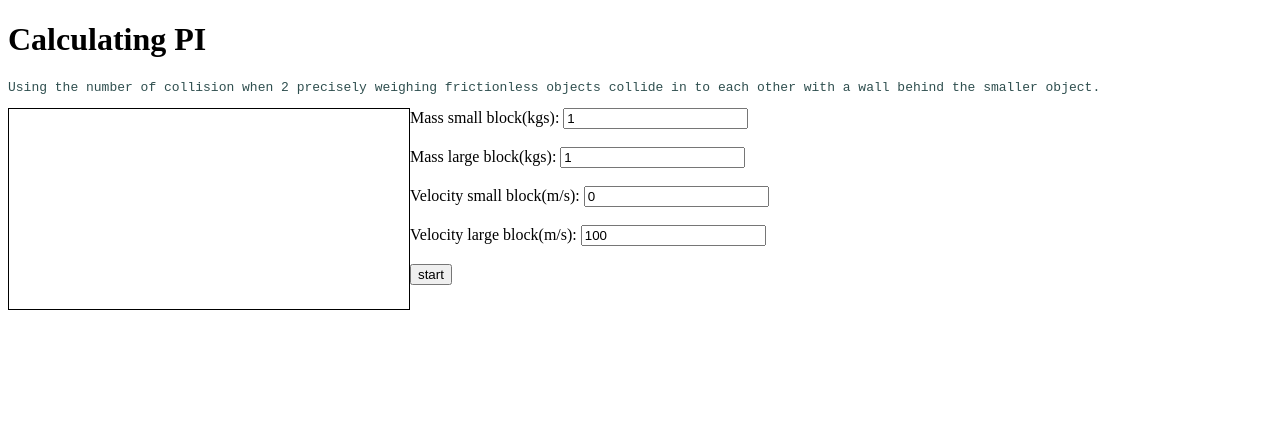
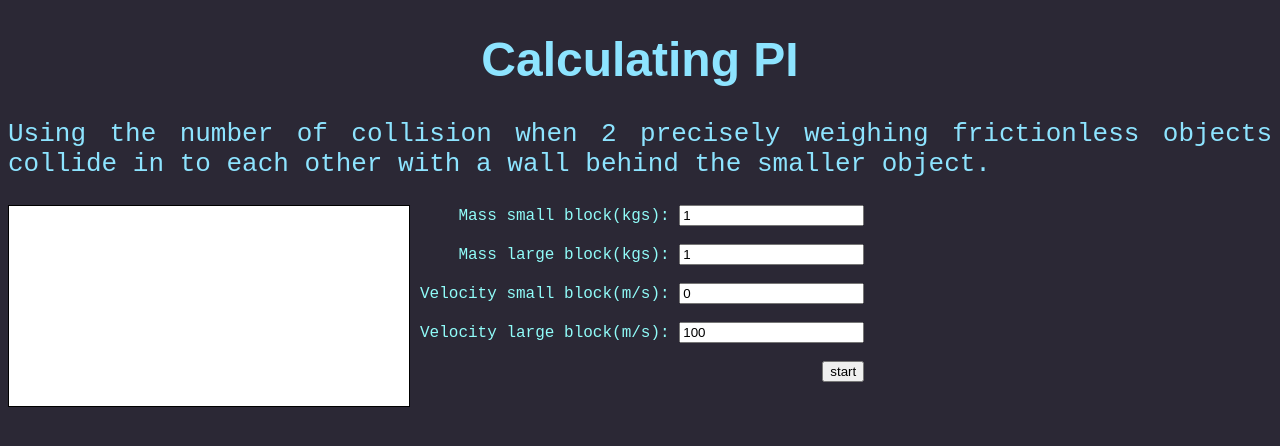
Before and after one commit to KishiKyle/KishiKyle.github.io, a plain HTML site: page index.html in a window 1280 px wide. Drawn offline with Linux system fonts and the light colour scheme.

Commit message:
Started front end look

```diff
--- a/Style.css
+++ b/Style.css
@@ -1,10 +1,39 @@
+/* Sonic silver */
+/* 7A7978 */
+
+/* ETON Blue */
+/* 87CBAC */
+
+/* Aquamarine */
+/* 90FFDC */
+
+/* Winter wizard */
+/* 8DE4FF */
+
+/* light sky blue */
+/* 8AC4FF */
+
+body {
+  background-color: #2b2835;
+}
+
+h1 {
+  font-size: 3em;
+  font-family: "Raleway", sans-serif;
+  color: #8de4ff;
+  text-align: center;
+}
+
 #info {
+  font-size: 2em;
   font-family: monospace;
-  color: darkslategrey;
+  color: #8de4ff;
+  text-align: justify;
 }
 
 canvas {
   border: 1px solid black;
+  background-color: rgb(255, 255, 255);
 }
 
 #display {
@@ -12,6 +41,12 @@ canvas {
 }
 
 #simInputs {
+  font-size: 16px;
+  font-family: monospace;
+  color: #90fcf9;
+  padding-left: 10px;
+
   display: flex;
   flex-direction: column;
+  align-items: flex-end;
 }
```
